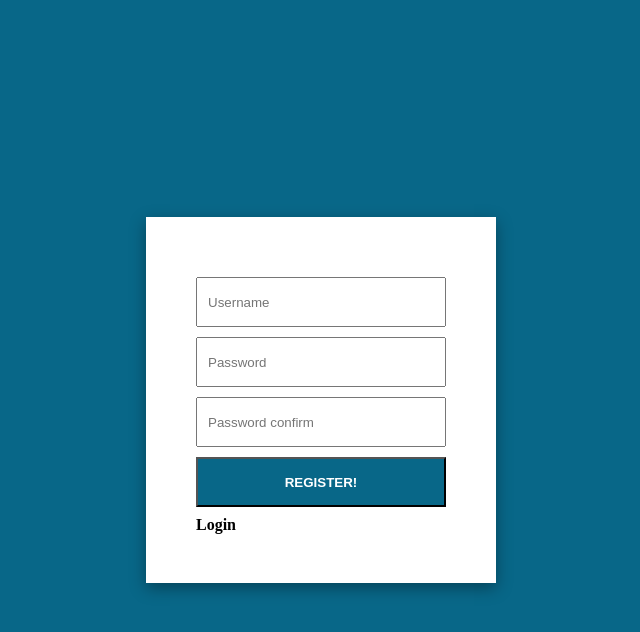
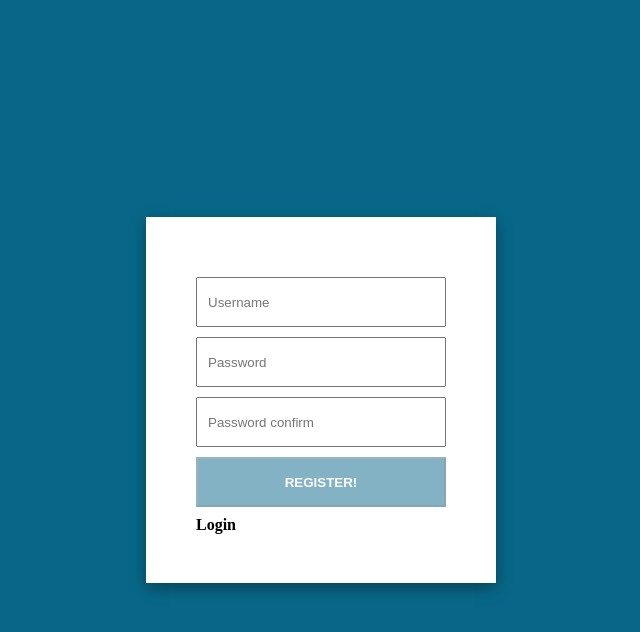
Before and after one commit to javieracevedo1987/shared-costs, a React (Create React App) app: page /login in a window 1280 px wide. Both pictures are taken after a click on the element "Register". Shown: the top 632 px of the page, without its empty margins (319-959 px from the left). Built offline with nearby package versions, Linux system fonts and the light colour scheme.

Commit message:
feat: Register user

```diff
--- /dev/null
+++ b/src/services/users/userService.ts
@@ -0,0 +1,15 @@
+import { API } from '../api'
+
+const checkUser = (user: any) => {
+  return new Promise(async (resolve, reject) => {
+    const checkUser: any[] = await API.get(`/users?username=${user.username}`)
+    if (checkUser.length) {
+      reject('Error')
+    }
+
+    resolve(true)
+  })
+}
+
+export const registerUser = async (user: any) =>
+  checkUser(user).then(() => API.post('/users', user))
--- a/src/styles/button.css
+++ b/src/styles/button.css
@@ -10,3 +10,8 @@
 .button:hover {
   background-color: var(--cerulean-crayola);
 }
+
+button[disabled] {
+  cursor: not-allowed;
+  opacity: 0.5;
+}
--- a/src/user/components/RegisterForm.tsx
+++ b/src/user/components/RegisterForm.tsx
@@ -1,9 +1,11 @@
 import React from 'react'
+import { registerUser } from '../../services/users/userService'
 
 export const RegisterForm: React.FC = () => {
   const [username, setUsername] = React.useState<string>('')
   const [password, setPassword] = React.useState<string>('')
   const [passwordConfirm, setPasswordConfirm] = React.useState<string>('')
+  const [errorMsg, setErrorMsg] = React.useState<string>('')
 
   const handleUsername = (event: React.ChangeEvent<HTMLInputElement>) => {
     const value = event.target.value
@@ -23,13 +25,20 @@ export const RegisterForm: React.FC = () => {
   }
 
   const handleSubmit = (form: React.FormEvent) => {
+    if (!isValidForm()) return
     form.preventDefault()
-    console.log('FORM REGISTER !!!', { username, password, passwordConfirm })
+    registerUser({ username, password, passwordConfirm })
+      .then(() => console.log('USUARIO REGISTRADO'))
+      .catch(() => setErrorMsg('Ese usuario ya existe!'))
   }
+
+  const isValidForm = () => !!username && !!password && !!passwordConfirm
 
   return (
     <>
       <form onSubmit={handleSubmit}>
+        <span className="errorMsg">{errorMsg}</span>
+
         <div className="form-group">
           <input
             type="text"
@@ -61,7 +70,9 @@ export const RegisterForm: React.FC = () => {
         </div>
 
         <div className="form-group">
-          <button className="button">REGISTER!</button>
+          <button disabled={!isValidForm()} className="button">
+            REGISTER!
+          </button>
         </div>
       </form>
     </>
```
